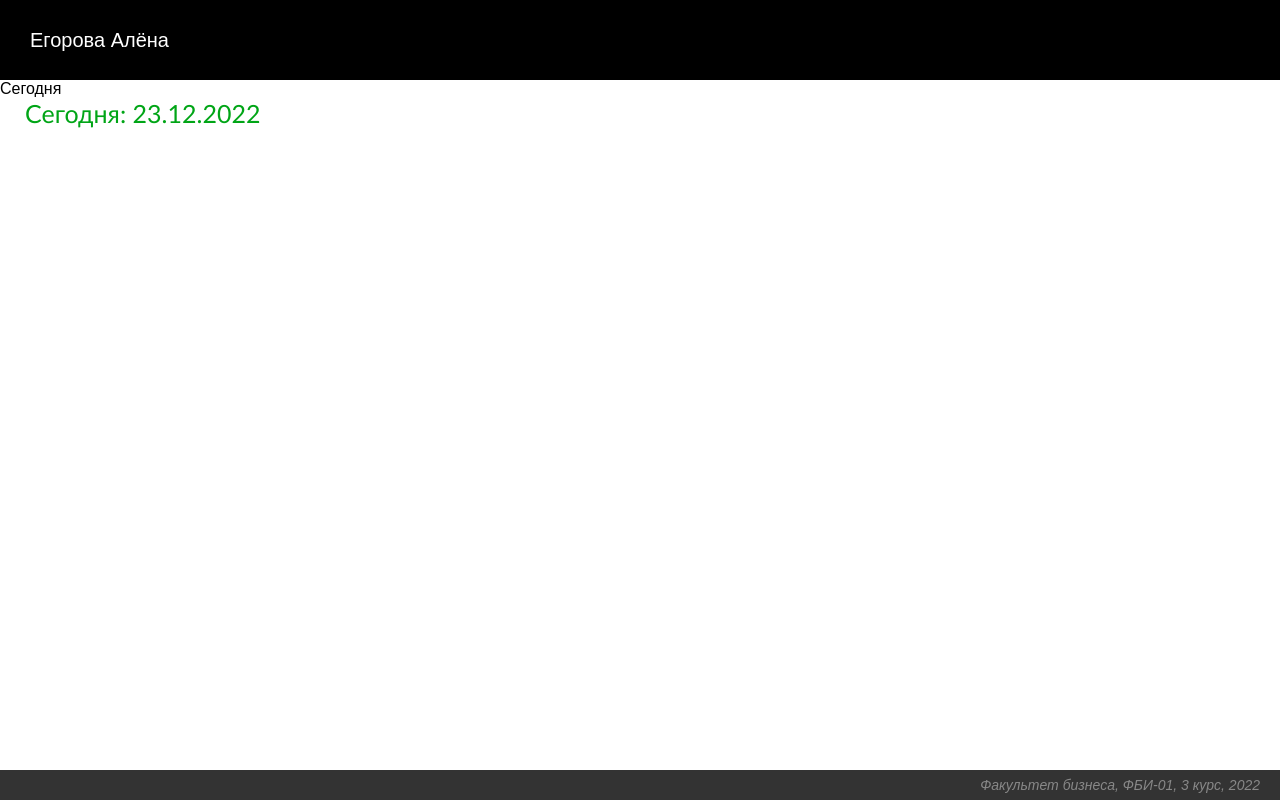
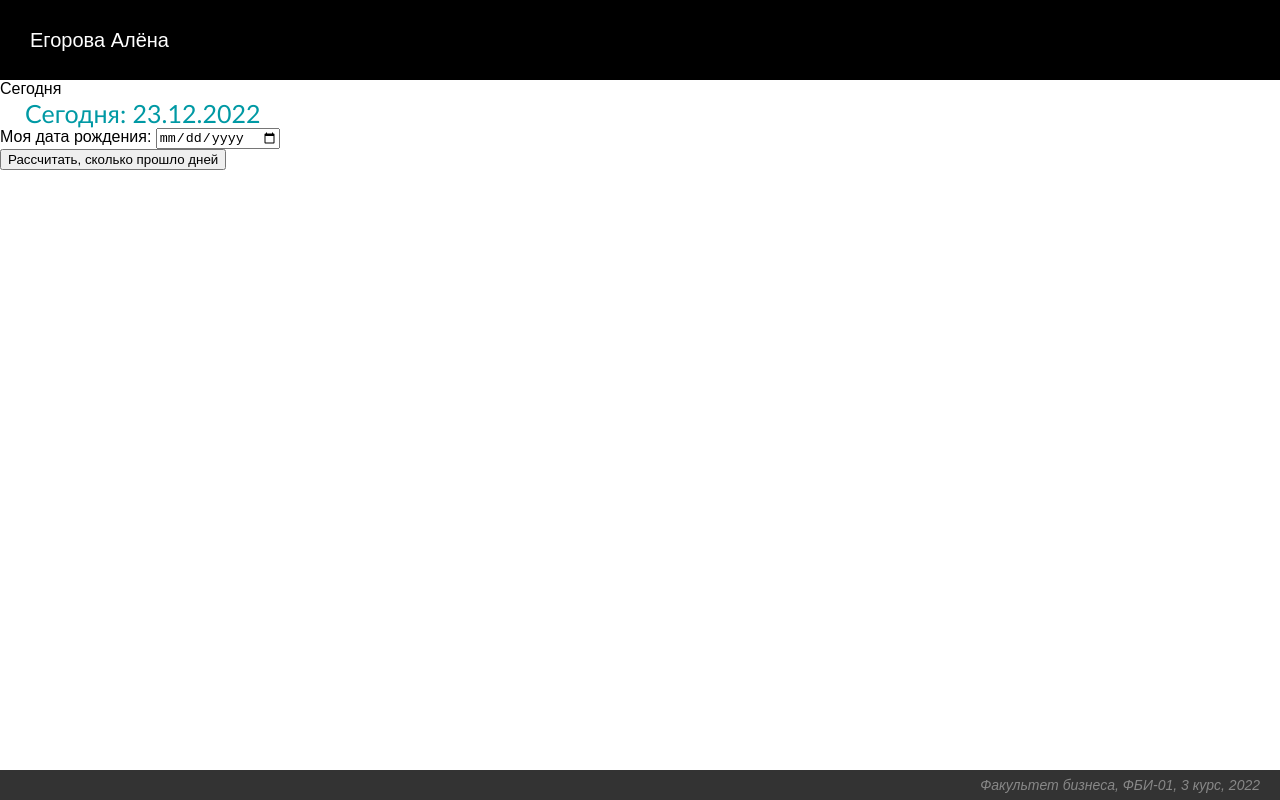
Before and after one commit to alenaegorovaa/web-programming-labs-Egorova, a plain HTML site: page lab8.html in a window 1280 px wide. Drawn offline with Linux system fonts and the light colour scheme.

Commit message:
Количество дней с даты рождения

```diff
--- a/lab8.css
+++ b/lab8.css
@@ -34,3 +34,10 @@ body {
     color: rgb(0, 165, 22);
     display: flex;
 }
+#today, #result{
+    font-family: 'Gill Sans', 'Gill Sans MT', Calibri, 'Trebuchet MS', sans-serif;
+    font-size: 25px;
+    padding-left: 25px;
+    color: rgb(0, 153, 164);
+    display: flex;
+}
--- a/lab8.html
+++ b/lab8.html
@@ -13,7 +13,18 @@
 
         <div class="content">
             <div id ="text">Сегодня</div>
+
             <div id="today"></div>
+
+            <div id="date">
+                Моя дата рождения: <input type="date">
+            </div>
+
+            <div>
+                <button id = "button" onclick="showDaysCount()">Рассчитать, сколько прошло дней</button>
+            </div>
+
+            <div id="result"></div>
         </div>
 
         <div class="footer">
--- a/lab8.js
+++ b/lab8.js
@@ -5,3 +5,15 @@ function showDate(params) {
 }
 
 window.addEventListener('load', showDate);
+
+function showDaysCount(params){
+    let today = new Date();
+    let inputDate = document.querySelector('input[type=date]');
+    let birthday = new Date(inputDate.value);
+    let daysCount = (today - birthday)/1000/60/60/24;
+    let result = document.getElementById('result');
+    daysCount = Math.ceil (daysCount);
+    result.innerHTML = 'С даты рождения прошло дней:' + daysCount;
+}
+
+window.addEventListener('load', showDate);
```
